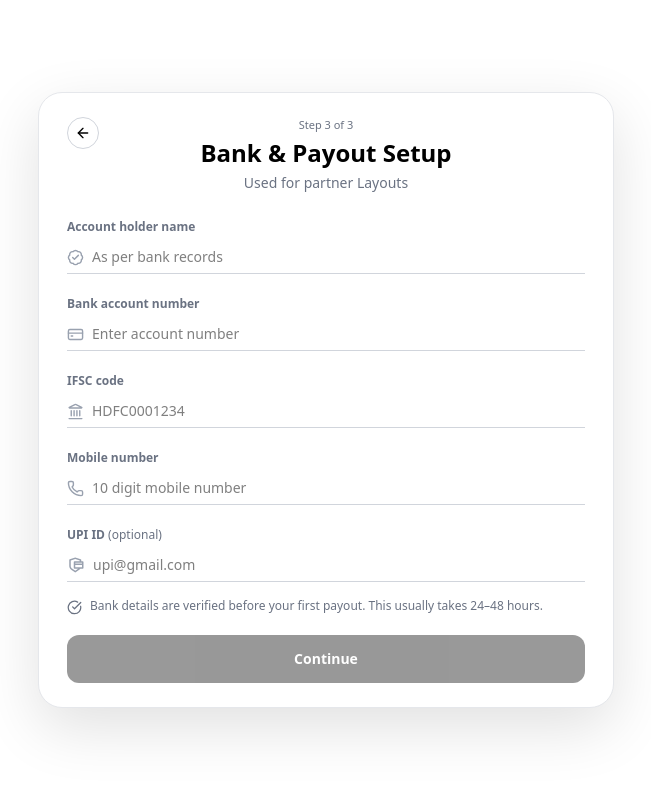
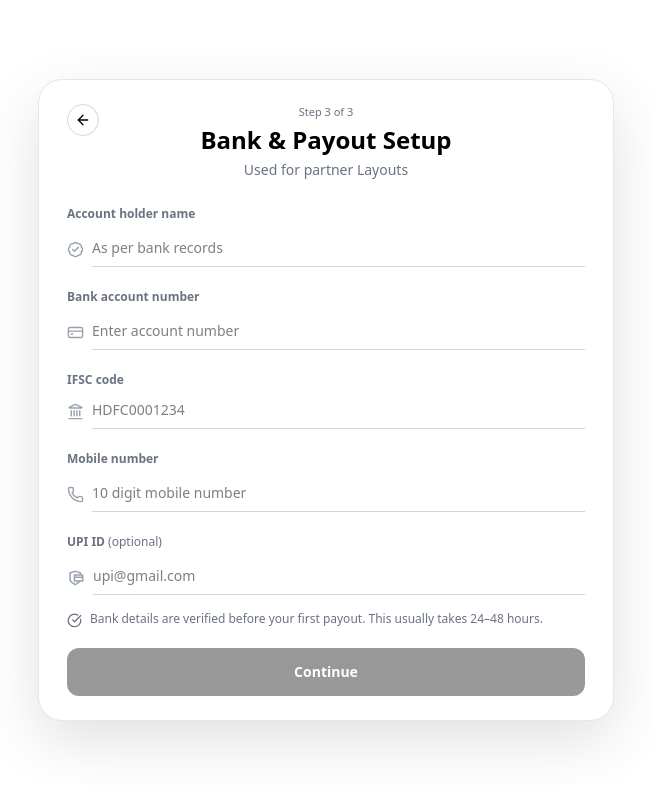
Before and after one commit to suvojitmanna/car_Booking, a Next.js app: page /partner/onboarding/bank in a window 1280 px wide. Shown: the top 786 px of the page, without its empty margins (314-965 px from the left). Built offline with nearby package versions, Linux system fonts and the light colour scheme; no server answers.

Commit message:
enhancing bank onboarding page

```diff
--- a/package.json
+++ b/package.json
@@ -3,7 +3,7 @@
   "version": "0.1.0",
   "private": true,
   "scripts": {
-    "dev": "next dev",
+    "dev": "node server.js",
     "build": "next build",
     "start": "next start",
     "lint": "eslint"
@@ -23,7 +23,9 @@
     "react": "19.2.8",
     "react-dom": "19.2.8",
     "react-icons": "^5.7.0",
-    "react-redux": "^9.3.0"
+    "react-redux": "^9.3.0",
+    "socket.io": "^4.8.3",
+    "socket.io-client": "^4.8.3"
   },
   "devDependencies": {
     "@tailwindcss/postcss": "^4",
--- a/src/app/partner/onboarding/bank/page.tsx
+++ b/src/app/partner/onboarding/bank/page.tsx
@@ -7,12 +7,15 @@ import {
   CreditCard,
   Landmark,
   Phone,
-  CircleDashed, // Added this import for the loading spinner
+  CircleDashed,
 } from "lucide-react";
 import { motion } from "motion/react";
 import { useRouter } from "next/navigation";
 import React, { useState } from "react";
 import { RiSecurePaymentLine } from "react-icons/ri";
+
+const IFSC_REGX = /^[A-Z]{4}0[A-Z0-9]{6}$/;
+const UPI_REGX = /^[a-zA-Z0-9.-]{2,256}@[a-zA-Z]{2,64}$/;
 
 const Page = () => {
   const router = useRouter();
@@ -24,6 +27,28 @@ const Page = () => {
   const [loading, setLoading] = useState(false);
   const [error, setError] = useState("");
 
+  const sanitizedIfsc = ifsc.trim().toUpperCase();
+  const sanitizedUpi = upi.trim();
+
+  const isNameValid =
+    accountHolder.trim().length >= 3 || accountHolder.trim() === "";
+  const isAccountValid =
+    (accountNumber.trim().length >= 9 && accountNumber.trim().length <= 12) ||
+    accountNumber.trim() === "";
+  const isIfscValid = IFSC_REGX.test(sanitizedIfsc) || ifsc.trim() === "";
+  const isMobileNumberValid =
+    /^[0-9]{10}$/.test(mobileNumber.trim()) || mobileNumber.trim() === "";
+
+  const isUpiValid = sanitizedUpi === "" || UPI_REGX.test(sanitizedUpi);
+
+  const canSubmit =
+    accountHolder.trim().length >= 3 &&
+    accountNumber.trim().length >= 9 &&
+    accountNumber.trim().length <= 12 &&
+    IFSC_REGX.test(sanitizedIfsc) &&
+    /^[0-9]{10}$/.test(mobileNumber.trim()) &&
+    isUpiValid;
+
   const handleBank = async () => {
     setError("");
     try {
@@ -31,11 +56,12 @@ const Page = () => {
       const { data } = await axios.post("/api/partner/onboarding/bank", {
         accountHolder,
         accountNumber,
-        ifsc,
-        upi,
+        ifsc: sanitizedIfsc,
+        upi: sanitizedUpi,
         mobileNumber,
       });
       setLoading(false);
+      // Optional: router.push('/next-step') or success handling here
     } catch (error: any) {
       setError(
         error?.response?.data?.message || "Something went wrong during upload",
@@ -43,13 +69,6 @@ const Page = () => {
       setLoading(false);
     }
   };
-
-  const isButtonDisabled =
-    loading ||
-    !accountHolder.trim() ||
-    !accountNumber.trim() ||
-    !ifsc.trim() ||
-    !mobileNumber.trim();
 
   return (
     <div className="min-h-screen bg-white flex items-center justify-center px-4 py-4 overflow-hidden">
@@ -88,18 +107,27 @@ const Page = () => {
               Account holder name
             </label>
 
-            <div className="flex items-center gap-2 mt-1 border-b border-gray-300 focus-within:border-black transition-colors">
+            <div className="flex items-center gap-2 mt-2">
               <BadgeCheck size={17} className="text-gray-400 shrink-0" />
 
               <input
                 id="accountHolder"
                 type="text"
                 placeholder="As per bank records"
-                className="flex-1 py-1.5 text-sm outline-none bg-transparent"
+                className={`flex-1 py-1.5 text-sm border-b pb-2 outline-none bg-transparent ${
+                  !isNameValid
+                    ? "border-red-400 focus:border-red-500"
+                    : "border-gray-300 focus:border-black"
+                }`}
                 value={accountHolder}
                 onChange={(e) => setAccountHolder(e.target.value)}
               />
             </div>
+            {!isNameValid && accountHolder.length > 0 && (
+              <p className="mt-1 text-xs text-red-500">
+                Minimum 3 characters required
+              </p>
+            )}
           </div>
 
           <div>
@@ -110,18 +138,27 @@ const Page = () => {
               Bank account number
             </label>
 
-            <div className="flex items-center gap-2 mt-1 border-b border-gray-300 focus-within:border-black transition-colors">
+            <div className="flex items-center gap-2 mt-2">
               <CreditCard size={17} className="text-gray-400 shrink-0" />
 
               <input
                 id="accountNumber"
                 type="text"
                 placeholder="Enter account number"
-                className="flex-1 py-1.5 text-sm outline-none bg-transparent"
+                className={`flex-1 py-1.5 text-sm border-b pb-2 outline-none bg-transparent ${
+                  !isAccountValid
+                    ? "border-red-400 focus:border-red-500"
+                    : "border-gray-300 focus:border-black"
+                }`}
                 value={accountNumber}
                 onChange={(e) => setAccountNumber(e.target.value)}
               />
             </div>
+            {!isAccountValid && accountNumber.length > 0 && (
+              <p className="mt-1 text-xs text-red-500">
+                Account number must be between 9 and 12 digits
+              </p>
+            )}
           </div>
 
           <div>
@@ -132,18 +169,27 @@ const Page = () => {
               IFSC code
             </label>
 
-            <div className="flex items-center gap-2 mt-1 border-b border-gray-300 focus-within:border-black transition-colors">
+            <div className="flex items-center gap-2 mt-1 ">
               <Landmark size={17} className="text-gray-400 shrink-0" />
 
               <input
                 id="ifsc"
                 type="text"
                 placeholder="HDFC0001234"
-                className="flex-1 py-1.5 text-sm outline-none bg-transparent uppercase"
+                className={`flex-1 py-1.5 text-sm border-b pb-2 outline-none bg-transparent ${
+                  !isIfscValid
+                    ? "border-red-400 focus:border-red-500"
+                    : "border-gray-300 focus:border-black"
+                }`}
                 value={ifsc}
                 onChange={(e) => setIfsc(e.target.value)}
               />
             </div>
+            {!isIfscValid && ifsc.length > 0 && (
+              <p className="mt-1 text-xs text-red-500">
+                Enter a valid 11-character IFSC code
+              </p>
+            )}
           </div>
 
           <div>
@@ -154,7 +200,7 @@ const Page = () => {
               Mobile number
             </label>
 
-            <div className="flex items-center gap-2 mt-1 border-b border-gray-300 focus-within:border-black transition-colors">
+            <div className="flex items-center gap-2 mt-2">
               <Phone size={17} className="text-gray-400 shrink-0" />
 
               <input
@@ -162,11 +208,20 @@ const Page = () => {
                 type="tel"
                 placeholder="10 digit mobile number"
                 maxLength={10}
-                className="flex-1 py-1.5 text-sm outline-none bg-transparent"
+                className={`flex-1 py-1.5 text-sm border-b pb-2 outline-none bg-transparent ${
+                  !isMobileNumberValid
+                    ? "border-red-400 focus:border-red-500"
+                    : "border-gray-300 focus:border-black"
+                }`}
                 value={mobileNumber}
                 onChange={(e) => setMobileNumber(e.target.value)}
               />
             </div>
+            {!isMobileNumberValid && mobileNumber.length > 0 && (
+              <p className="mt-1 text-xs text-red-500">
+                Enter a valid 10-digit mobile number
+              </p>
+            )}
           </div>
 
           <div>
@@ -177,7 +232,7 @@ const Page = () => {
               UPI ID <span className="font-normal">(optional)</span>
             </label>
 
-            <div className="flex items-center gap-2 mt-1 border-b border-gray-300 focus-within:border-black transition-colors">
+            <div className="flex items-center gap-2 mt-2">
               <RiSecurePaymentLine
                 size={18}
                 className="text-gray-400 shrink-0"
@@ -187,11 +242,18 @@ const Page = () => {
                 id="upi"
                 type="text"
                 placeholder="upi@gmail.com"
-                className="flex-1 py-1.5 text-sm outline-none bg-transparent"
+                className={`flex-1 py-1.5 text-sm border-b pb-2 outline-none bg-transparent ${
+                  !isUpiValid
+                    ? "border-red-400 focus:border-red-500"
+                    : "border-gray-300 focus:border-black"
+                }`}
                 value={upi}
                 onChange={(e) => setUpi(e.target.value)}
               />
             </div>
+            {!isUpiValid && upi.length > 0 && (
+              <p className="mt-1 text-xs text-red-500">Enter a valid UPI ID</p>
+            )}
           </div>
         </div>
 
@@ -214,7 +276,7 @@ const Page = () => {
           whileHover={{ scale: 1.01 }}
           whileTap={{ scale: 0.98 }}
           onClick={handleBank}
-          disabled={isButtonDisabled}
+          disabled={!canSubmit || loading}
           className="mt-5 w-full h-12 rounded-xl bg-black text-white text-sm font-semibold flex items-center justify-center gap-2 disabled:opacity-40 disabled:cursor-not-allowed transition cursor-pointer"
         >
           {loading ? (
```
Also changed, not shown: 1 other file (tests, documents, lock files or other folders).
